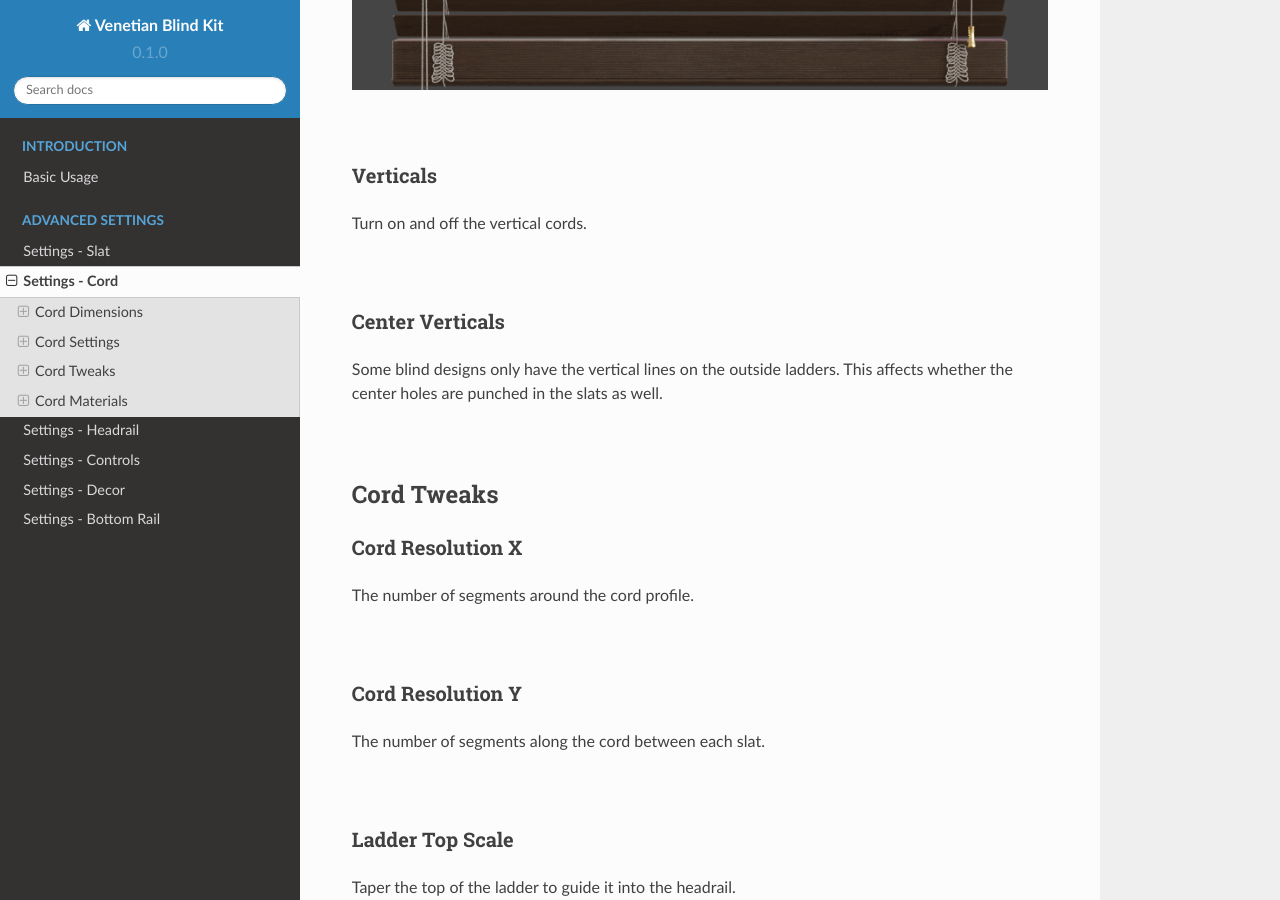
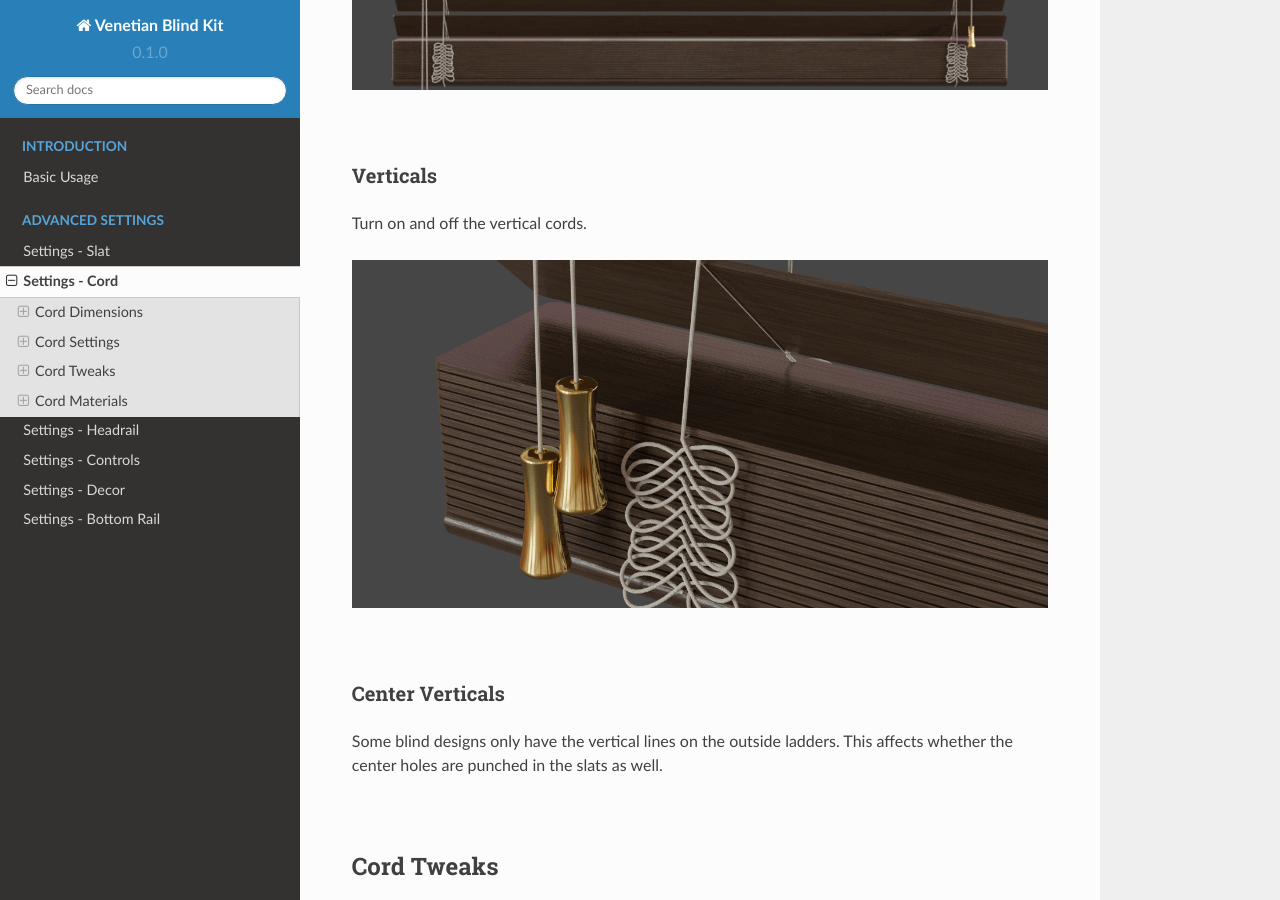
Before and after one commit to imperfectlink/VenetianBlindKit, a Sphinx documentation site: the page built from docs/source/cord.rst, in a window 1280 px wide and 900 px high, scrolled down 4888 px. Built offline with Sphinx 7.4.7 and the Read the Docs theme 2.0.0, drawn with Linux system fonts in a browser that asks for light colours.

Commit message:
Update cord.rst

```diff
--- a/docs/source/cord.rst
+++ b/docs/source/cord.rst
@@ -88,6 +88,8 @@ Verticals
 
 Turn on and off the vertical cords.
 
+.. image:: img/VBK_Verticals.gif
+
 |
 
 Center Verticals
```
